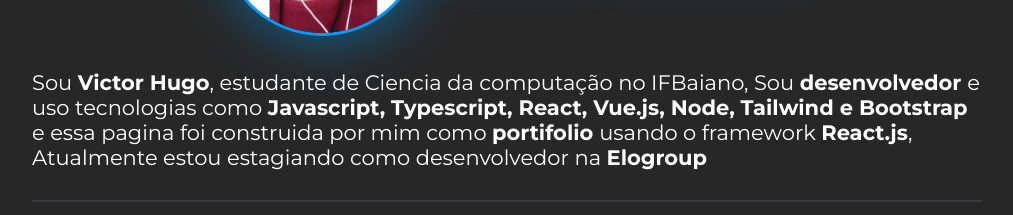
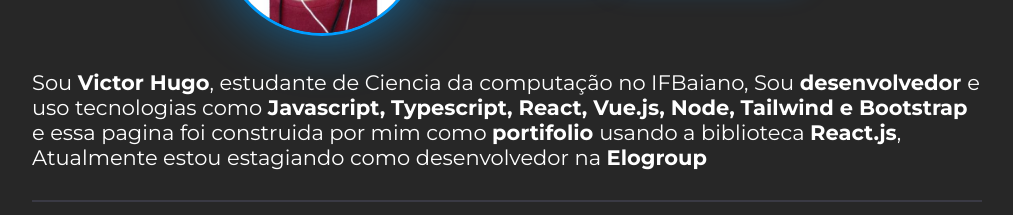
Before and after one commit to VictorHugofny/Portifolio-React, a React (Create React App) app: page / in a window 1280 px wide. Shown: the part 243-458 px from the top of the page, without its empty margins (133-1146 px from the left). Built offline with nearby package versions, Linux system fonts and the light colour scheme; no server answers.

Commit message:
Update index.js

```diff
--- a/src/componentes/Sobre/index.js
+++ b/src/componentes/Sobre/index.js
@@ -32,7 +32,7 @@ function Sobre(){
                     </div>
                 </div>
                 <div data-aos="zoom-in" data-aos-duration = "900">
-                <p id='texto'>Sou <strong> Victor Hugo</strong>, estudante de Ciencia da computação no IFBaiano, Sou <strong> desenvolvedor </strong> e uso tecnologias como <strong>Javascript, Typescript, React, Vue.js, Node, Tailwind e Bootstrap </strong>e essa pagina foi construida por mim como <strong> portifolio </strong> usando o framework <strong> React.js</strong>, Atualmente estou estagiando como desenvolvedor na <strong> Elogroup</strong></p>
+                <p id='texto'>Sou <strong> Victor Hugo</strong>, estudante de Ciencia da computação no IFBaiano, Sou <strong> desenvolvedor </strong> e uso tecnologias como <strong>Javascript, Typescript, React, Vue.js, Node, Tailwind e Bootstrap </strong>e essa pagina foi construida por mim como <strong> portifolio </strong> usando a biblioteca <strong> React.js</strong>, Atualmente estou estagiando como desenvolvedor na <strong> Elogroup</strong></p>
                 </div>
 
             <div className='topo' data-aos="fade-right"
```
